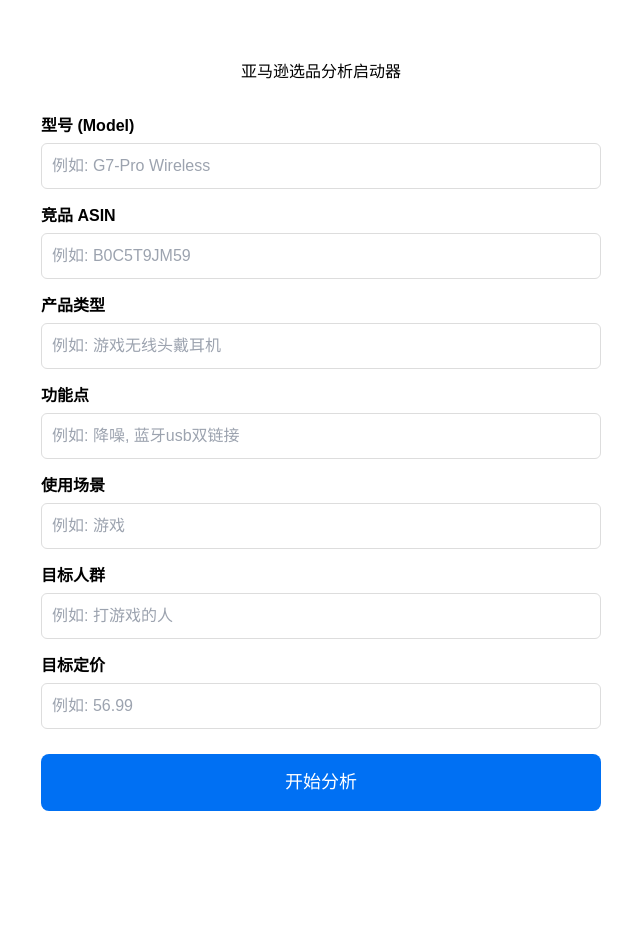
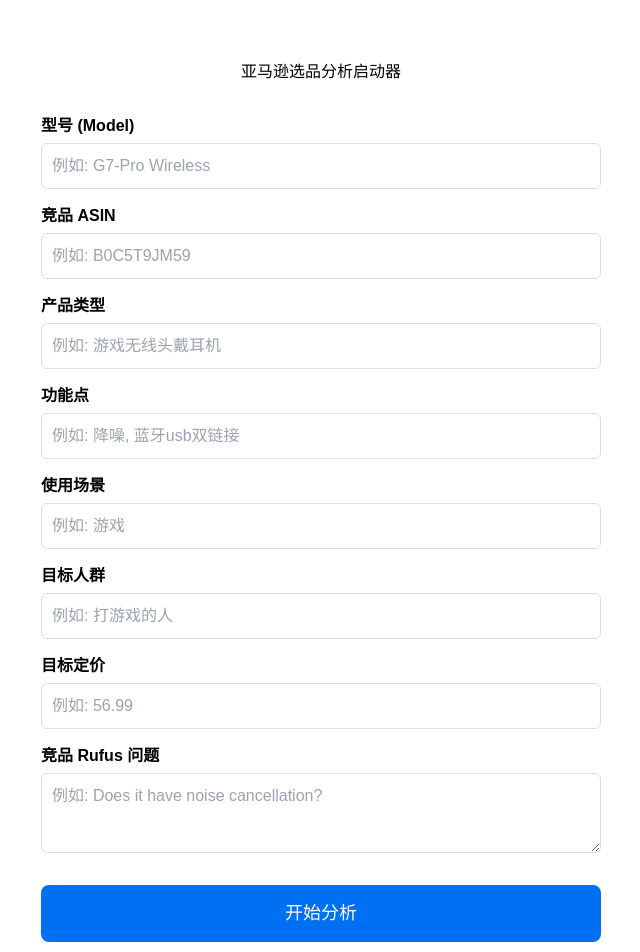
Before and after one commit to yikunhao152-cell/amazon-analysis, a Next.js app: page / in a window 1280 px wide. Shown: the top 952 px of the page, without its empty margins (319-959 px from the left). Before the commit the page ends 871 px from the top, so only its background shows below. Built offline with nearby package versions, Linux system fonts and the light colour scheme.

Commit message:
Update page.tsx

```diff
--- a/app/page.tsx
+++ b/app/page.tsx
@@ -5,7 +5,7 @@
   const [loading, setLoading] = useState(false);
   const [status, setStatus] = useState('');
 
-  // 对应你截图里的列
+  // 表单数据状态
   const [formData, setFormData] = useState({
     model: '',         // 型号
     asin: '',          // 竞品ASIN
@@ -13,7 +13,8 @@
     features: '',      // 功能点
     scenario: '',      // 使用场景
     audience: '',      // 目标人群
-    price: ''          // 目标定价
+    price: '',         // 目标定价
+    rufusQuestions: '' // ✅ 新增：竞品rufus问题
   });
 
   const handleSubmit = async (e: any) => {
@@ -33,8 +34,6 @@
       if (!res.ok) throw new Error(data.error || '请求失败');
 
       setStatus('✅ 成功！数据已写入飞书，n8n 正在后台分析，请去飞书查看结果。');
-      // 可选：清空表单
-      // setFormData({ model: '', asin: '', type: '', features: '', scenario: '', audience: '', price: '' });
     } catch (error: any) {
       console.error(error);
       setStatus(`❌ 失败: ${error.message}`);
@@ -92,7 +91,19 @@
         {/* 7. 目标定价 */}
         <div>
           <label style={{display:'block', marginBottom:'5px', fontWeight:'bold'}}>目标定价</label>
-          <input name="price" type="number" required value={formData.price} onChange={handleChange} style={inputStyle} placeholder="例如: 56.99" />
+          <input name="price" required value={formData.price} onChange={handleChange} style={inputStyle} placeholder="例如: 56.99" />
+        </div>
+
+        {/* 8. 竞品rufus问题 (新增) */}
+        <div>
+          <label style={{display:'block', marginBottom:'5px', fontWeight:'bold'}}>竞品 Rufus 问题</label>
+          <textarea
+            name="rufusQuestions"
+            value={formData.rufusQuestions}
+            onChange={handleChange}
+            style={{...inputStyle, height: '80px', fontFamily: 'inherit'}}
+            placeholder="例如: Does it have noise cancellation?"
+          />
         </div>
 
         <button type="submit" disabled={loading} style={{
```
